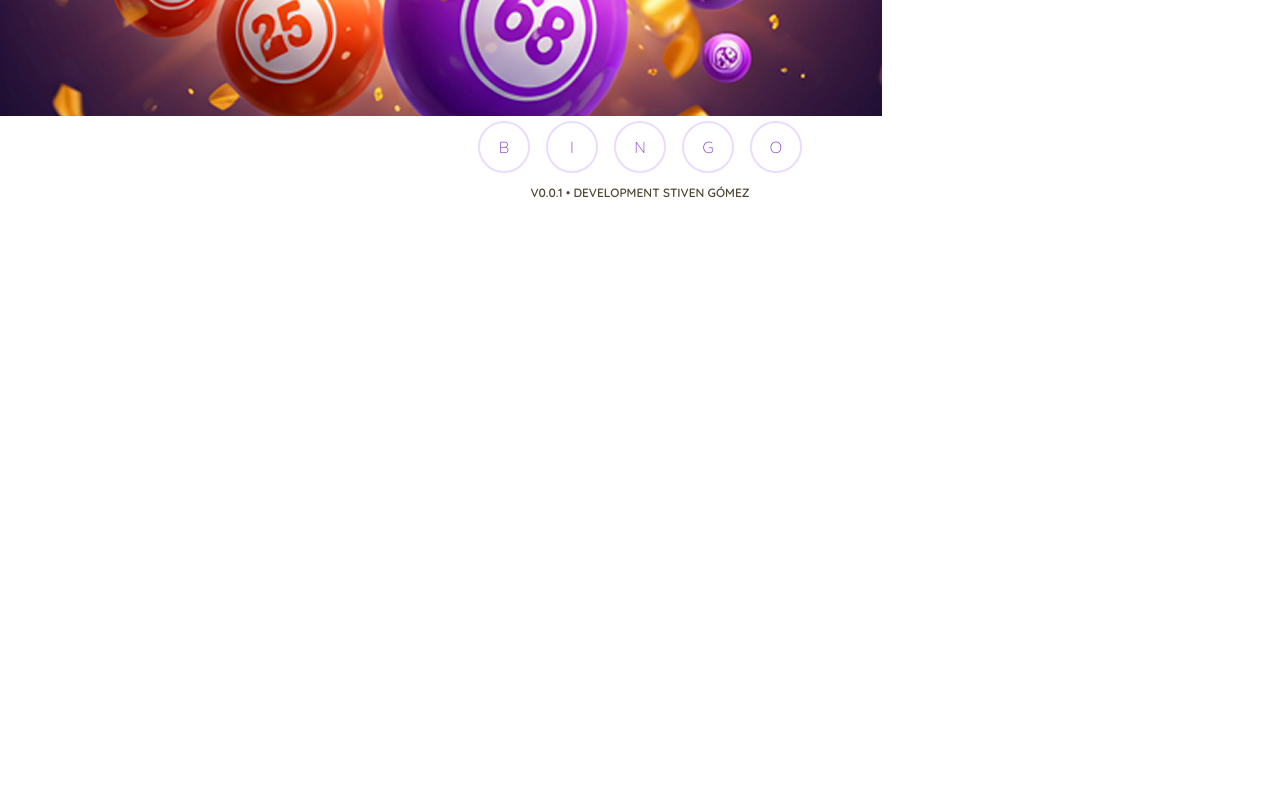
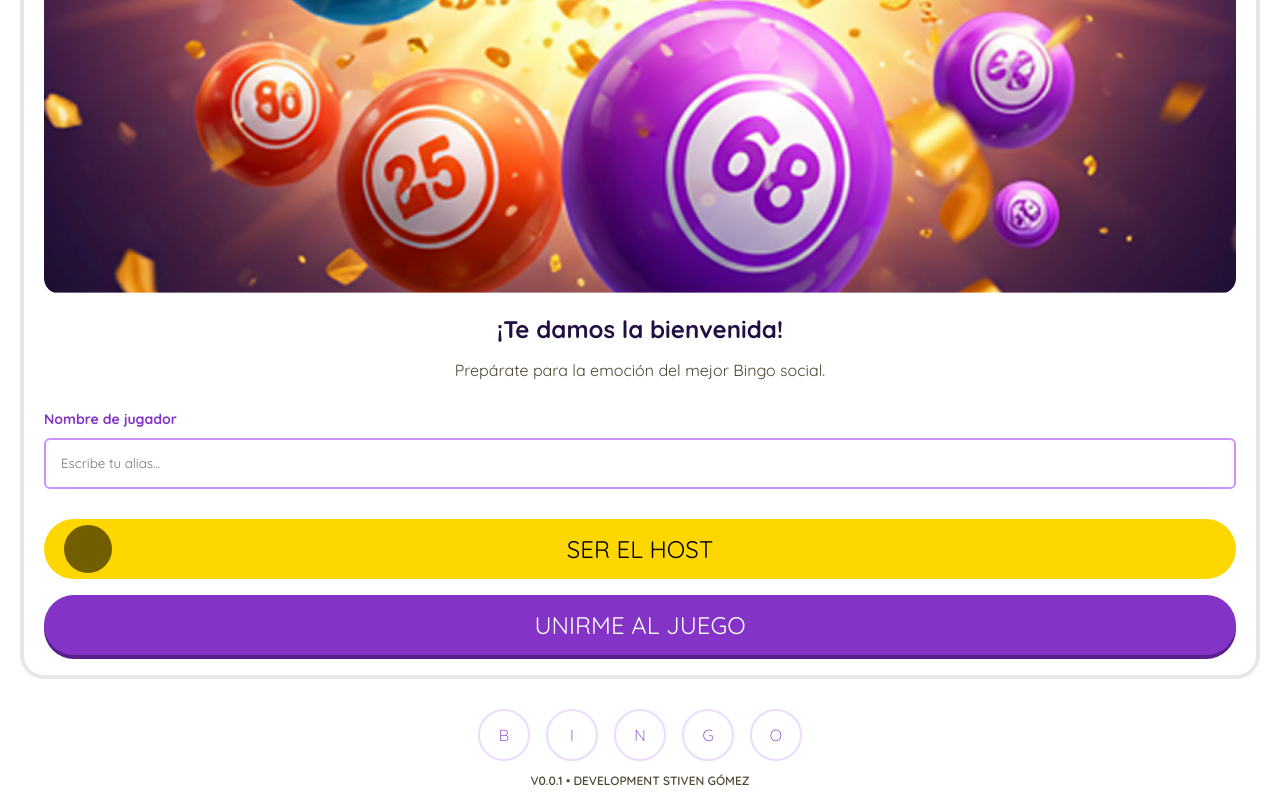
Before and after one commit to stivengm/BingoPartyWeb, an Angular app: page /welcome_view in a window 1280 px wide. Shown: the part 432-1232 px from the top of the page. Before the commit the page ends 800 px from the top, so only its background shows below. Built offline with nearby package versions, Linux system fonts and the light colour scheme.

Commit message:
FIX - Ajuste de welcome_view para el campo de alias.

```diff
--- a/angular.json
+++ b/angular.json
@@ -28,6 +28,11 @@
               {
                 "glob": "**/*",
                 "input": "public"
+              },
+              {
+                "glob": "**/*",
+                "input": "src/assets",
+                "output": "assets"
               }
             ],
             "styles": ["src/styles.scss"]
--- a/src/app/features/welcome-view/welcome-view.html
+++ b/src/app/features/welcome-view/welcome-view.html
@@ -1,7 +1,22 @@
-<p>welcome-view works!</p>
+<div class="section_home_welcome">
 
+    <img class="img_bingo_celebration" src="assets/images/bingo_celebration.png" alt="banner_bingo_celebration">
 
-    <img src="assets/images/bingo_celebration.png" alt="">
+    <h1 class="title_bingo_home">¡Te damos la bienvenida!</h1>
+    <p class="description_bingo_home">Prepárate para la emoción del mejor Bingo social.</p>
+
+    <div class="form_user">
+        <div class="form_group">
+            <label for="alias">Nombre de jugador</label>
+            <input type="text" id="alias" name="alias" placeholder="Escribe tu alias...">
+        </div>
+    </div>
+
+    <div class="section_actions">
+        <button class="btn primary_button">Ser el host</button>
+        <button class="btn secondary_button">Unirme al juego</button>
+    </div>
+</div>
 
 <app-bingo></app-bingo>
 <app-version></app-version>
--- a/src/app/features/welcome-view/welcome-view.scss
+++ b/src/app/features/welcome-view/welcome-view.scss
@@ -0,0 +1,39 @@
+.section_home_welcome {
+    margin: 30px 20px;
+    padding: 20px;
+    border-radius: 24px;
+    border: 4px solid var(--grayBordersSections);
+    .img_bingo_celebration {
+        width: 100%;
+        border-radius: 16px;
+    }
+    .title_bingo_home {
+        font-size: 24px;
+        text-align: center;
+        color: var(--colorTitles);
+    }
+    .description_bingo_home {
+        text-align: center;
+        font-size: 16px;
+        color: var(--colorText);
+    }
+    .form_user {
+        margin: 30px 0;
+    }
+    .section_actions {
+        display: flex;
+        flex-direction: column;
+        gap: 16px;
+        .primary_button::before {
+            content: '';
+            position: absolute;
+            left: 20px;
+            top: 6px;
+            display: block;
+            border-radius: 100%;
+            width: 48px;
+            height: 48px;
+            background-color: rgba(var(--primaryColorWeightRGB), 1);
+        }
+    }
+}
--- a/src/styles.scss
+++ b/src/styles.scss
@@ -4,9 +4,21 @@
 
 :root {
     --primaryColor: #FFD700;
+    --primaryColorWeight: 178, 154, 0;
+    --primaryColorWeightRGB: 112, 94, 0;
     --secondaryColor: #8333C6;
+    --secondaryColorWeight: #5A1F8C;
 
+
+    // INPUTS
+    --colorInputs: #CD91FF;
+
+    --grayBordersSections: #E5E7EB;
     --grayBorders: #EBDCFF;
+
+    // COLORS
+    --whiteColor: #FFFFFF;
+    --blackColor: #000000;
 
     // TEXTOS
     --colorText: #4D4732;
@@ -19,3 +31,48 @@ body {
     box-sizing: border-box;
     font-family: 'FontWeb', sans-serif;
 }
+
+
+// FORMS
+.form_group {
+    display: flex;
+    flex-direction: column;
+    gap: 10px;
+    margin: 10px 0;
+    label {
+        font-weight: bold;
+        font-size: 14px;
+        color: var(--secondaryColor);
+    }
+    input {
+        border: 2px solid var(--colorInputs);
+        border-radius: 6px;
+        height: 45px;
+        padding-left: 15px;
+        font-family: 'FontWeb', sans-serif;
+    }
+
+}
+
+
+// BUTTONS
+.btn {
+    height: 60px;
+    border-radius: 9999px;
+    border: 0;
+    text-transform: uppercase;
+    font-size: 24px;
+}
+.primary_button {
+    position: relative;
+    background-color: var(--primaryColor);
+    -webkit-box-shadow: 0px 4px 0px 0px var(--primaryColorWeight);
+    box-shadow: 0px 4px 0px 0px (--primaryColorWeight);
+}
+.secondary_button {
+    position: relative;
+    color: var(--whiteColor);
+    background-color: var(--secondaryColor);
+    -webkit-box-shadow: 0px 4px 0px 0px var(--secondaryColorWeight);
+    box-shadow: 0px 4px 0px 0px var(--secondaryColorWeight);
+}
```
